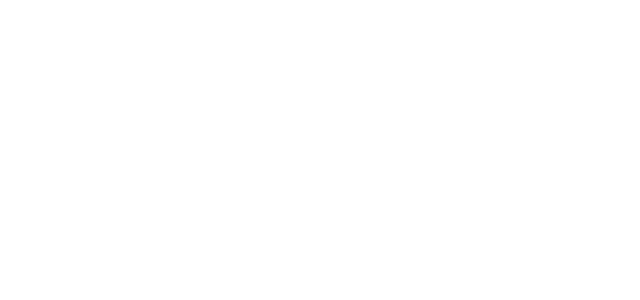
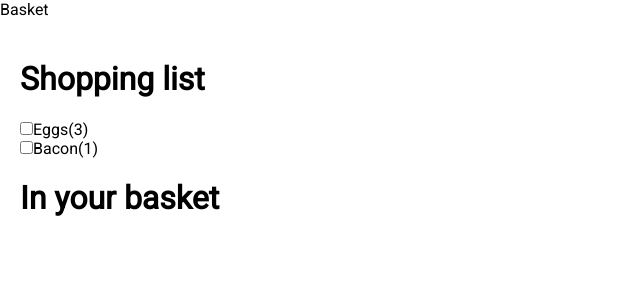
Before and after one commit to mturco/basket, a React (Create React App) app: page / in a window 1280 px wide. Shown: the top 300 px of the page, without its empty margins (0-640 px from the left). Built offline with nearby package versions, Linux system fonts and the light colour scheme.

Commit message:
feat: add basic functionality

```diff
--- a/src/App.js
+++ b/src/App.js
@@ -1,13 +1,49 @@
 import React, { Component } from 'react';
+import AppHeader from './components/AppHeader';
+import GroceryList from './components/GroceryList';
+import GroceryItemModel from './models/GroceryItemModel';
 import './App.css';
 
-class App extends Component {
+export default class App extends Component {
+  constructor(props) {
+    super(props);
+    this.state = {
+      items: [
+        new GroceryItemModel('Eggs', 3),
+        new GroceryItemModel('Bacon', 1),
+      ],
+    };
+
+    // bind `this` for handlers
+    this.handleItemChange = this.handleItemChange.bind(this);
+  }
+
   render() {
     return (
       <div className="App">
+        <AppHeader/>
+        <div className="App-container">
+          <GroceryList
+            title="Shopping list"
+            list={this.state.items.filter(item => !item.picked)}
+            checkIfPicked={false}
+            handleItemChange={this.handleItemChange.bind(this, true)}/>
+          <GroceryList
+            title="In your basket"
+            list={this.state.items.filter(item => item.picked)}
+            checkIfPicked={true}
+            handleItemChange={this.handleItemChange.bind(this, false)}/>
+        </div>
       </div>
     );
   }
+
+  handleItemChange(pick, id) {
+    const items = this.state.items.slice();
+    const item = items.find(item => item.id === id);
+    if (item) {
+      item.picked = pick;
+      this.setState({ items });
+    }
+  }
 }
-
-export default App;
--- a/src/components/GroceryItem.js
+++ b/src/components/GroceryItem.js
@@ -5,6 +5,11 @@ export default class GroceryItem extends Component {
   render() {
     return (
       <div className="GroceryItem">
+        <label>
+          <input type="checkbox" className="GroceryItem-checkbox" checked={this.props.checked} onChange={this.props.onToggle}/>
+          <span className="GroceryItem-name">{this.props.item.name}</span>
+          <span className="GroceryItem-qty">({this.props.item.qty})</span>
+        </label>
       </div>
     );
   }
--- a/src/components/GroceryList.js
+++ b/src/components/GroceryList.js
@@ -1,10 +1,19 @@
 import React, { Component } from 'react';
+import GroceryItem from './GroceryItem';
 import './GroceryList.css';
 
 export default class GroceryList extends Component {
   render() {
+    const items = this.props.list.map(item =>
+      <GroceryItem key={item.id}
+        item={item}
+        checked={this.props.checkIfPicked && item.picked}
+        onToggle={this.props.handleItemChange.bind(this, item.id)}/>
+    );
     return (
       <div className="GroceryList">
+        <h1 className="GroceryList-title">{this.props.title}</h1>
+        {items}
       </div>
     );
   }
```
